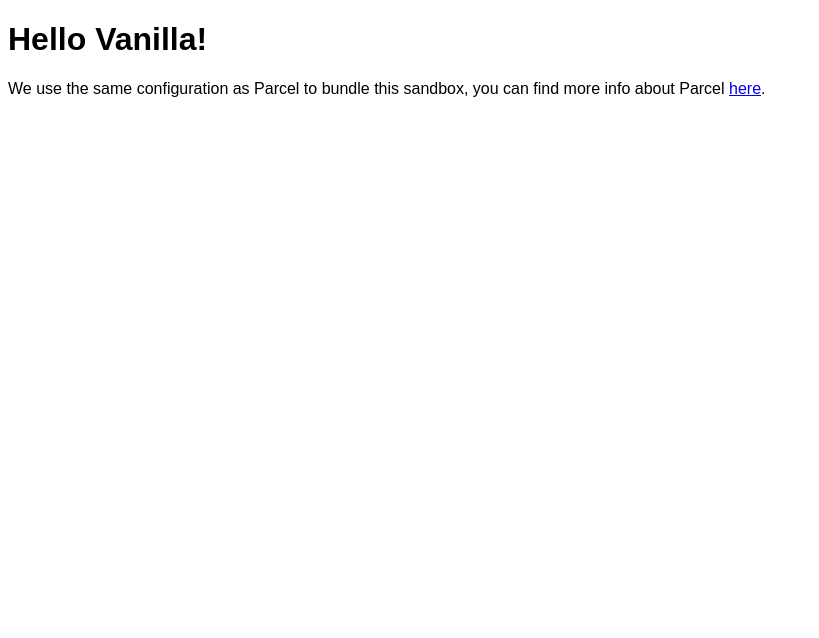
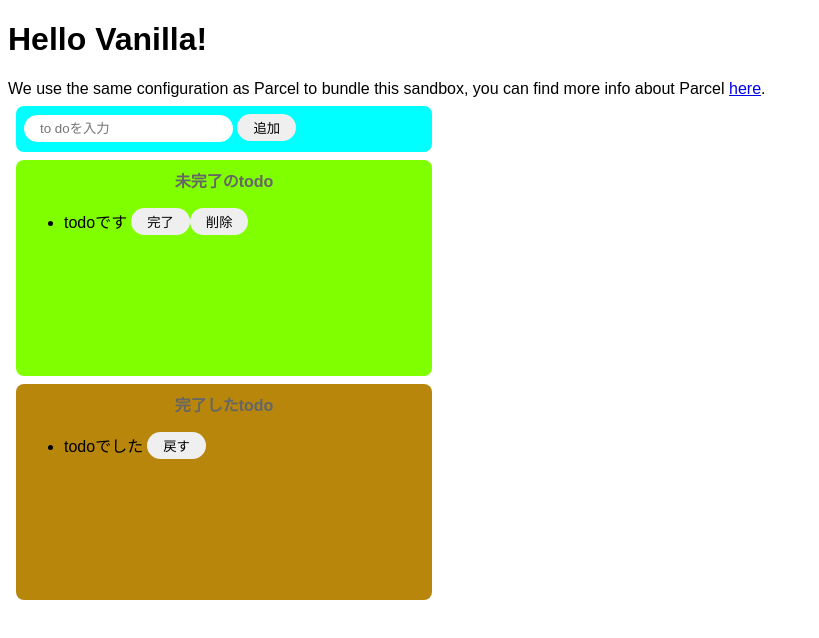
Before and after one commit to ayamazaki/todo_samplejs, a website built with Parcel: page src/index.html in a window 1280 px wide. Shown: the whole page, without its empty margins (0-819 px from the left). Built offline with nearby package versions, Linux system fonts and the light colour scheme.

Commit message:
Update 6 files

```diff
--- a/src/index.html
+++ b/src/index.html
@@ -7,7 +7,29 @@
 
   <body>
     <div id="app"></div>
-
+    <div class="input-area">
+      <input id="add-text" placeholder="to doを入力"/>
+      <button id="add-button">追加</button>
+    </div>
+    <div class="incomplete-area">
+      <p class="title">未完了のtodo</p>
+      <ul id="incomplete-list">
+        <div class="list-row">
+        <li>todoです</li>
+        <button>完了</button>
+        <button>削除</button>
+        </div>
+      </ul>
+    </div>
+    <div class="complete-area">
+      <p class="title">完了したtodo</p>
+      <ul>
+        <div class="list-row">
+          <li>todoでした</li>
+          <button>戻す</button>
+        </div>
+      </ul>
+    </div>
     <script src="./index.mjs" type="module"></script>
   </body>
 </html>
--- a/src/index.mjs
+++ b/src/index.mjs
@@ -8,3 +8,24 @@ document.getElementById("app").innerHTML = `
   <a href="https://parceljs.org" target="_blank" rel="noopener noreferrer">here</a>.
 </div>
 `;
+
+const onClickAdd = () => {
+  const inputText = document.getElementById("add-text").value;
+  document.getElementById("add-text").value = "";
+  const div = document.createElement("div");
+  div.className = "list-row";
+  const li = document.createElement("li");
+  li.innerText = inputText;
+  document.getElementById("incomplete-list").appendChild(div);
+  const completeButton = document.createElement("button");
+  completeButton.innerText = "完了";
+  const deleteButton = document.createElement("button");
+  deleteButton.innerText = "削除";
+  div.appendChild(li);
+  div.appendChild(completeButton);
+  div.appendChild(deleteButton);
+};
+
+document
+  .getElementById("add-button")
+  .addEventListener("click", () => onClickAdd());
--- a/src/styles.css
+++ b/src/styles.css
@@ -1,3 +1,67 @@
 body {
   font-family: sans-serif;
 }
+
+button {
+  border: none;
+  border-radius: 16px;
+  padding: 4px 16px;
+  outline: none;
+}
+
+button:hover {
+  background-color: darkorchid;
+  color: #fff;
+  cursor: pointer;
+}
+
+input {
+  border: none;
+  border-radius: 16px;
+  padding: 6px 16px;
+  outline: none;
+}
+
+li {
+  margin-right: 4px;
+}
+
+.input-area {
+  background-color: aqua;
+  width: 400px;
+  height: 30px;
+  padding: 8px;
+  margin: 8px;
+  border-radius: 8px;
+}
+
+.incomplete-area {
+  background-color: chartreuse;
+  width: 400px;
+  min-height: 200px;
+  padding: 8px;
+  margin: 8px;
+  border-radius: 8px;
+}
+
+.complete-area {
+  background-color: darkgoldenrod;
+  width: 400px;
+  min-height: 200px;
+  padding: 8px;
+  margin: 8px;
+  border-radius: 8px;
+}
+
+.title {
+  text-align: center;
+  margin-top: 0;
+  font-weight: bold;
+  color: #666;
+}
+
+.list-row {
+  display: flex;
+  align-items: center;
+  padding-bottom: 4px;
+}
```
Also changed, not shown: .codesandbox/tasks.json (added), .devcontainer/devcontainer.json (added), 1 other file.
